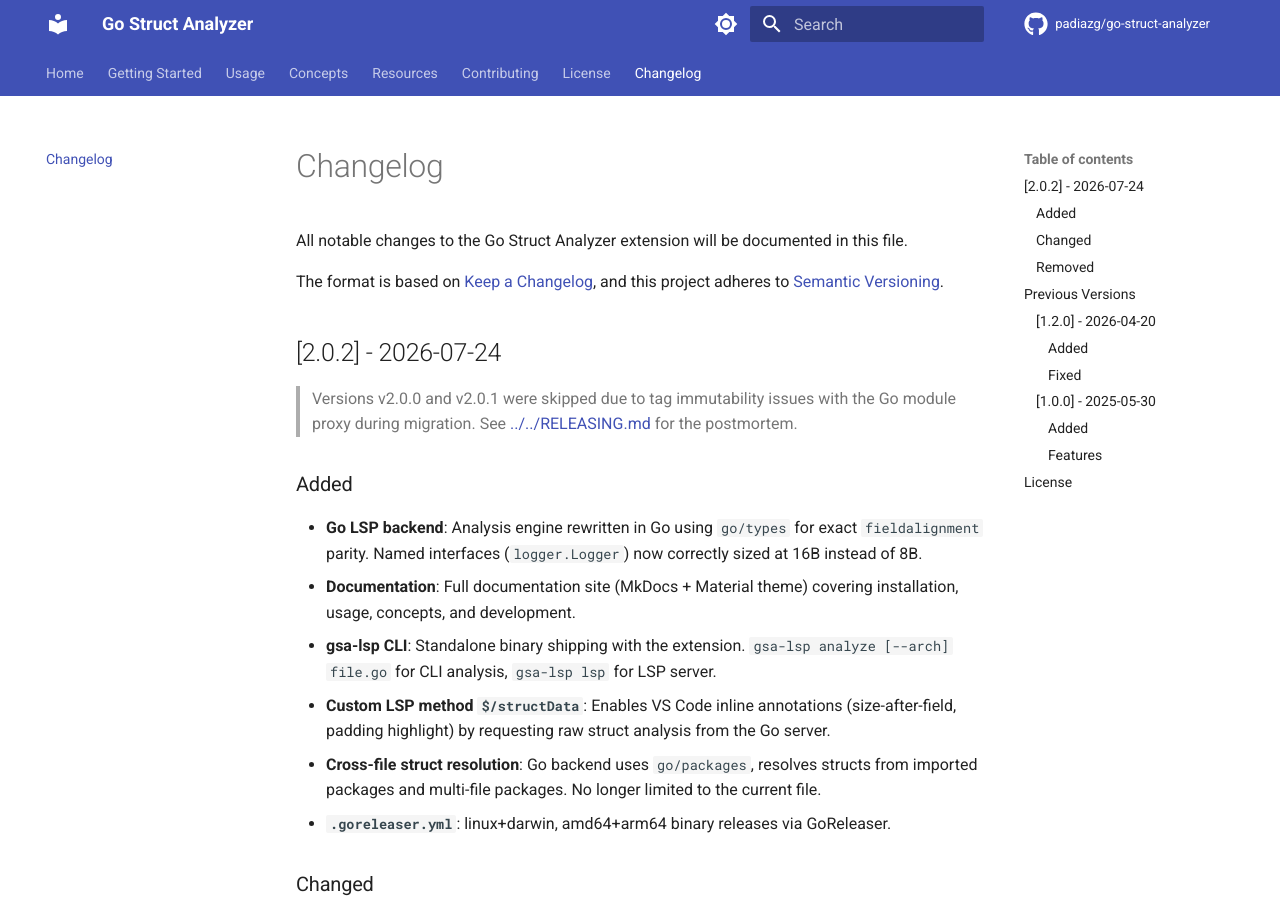
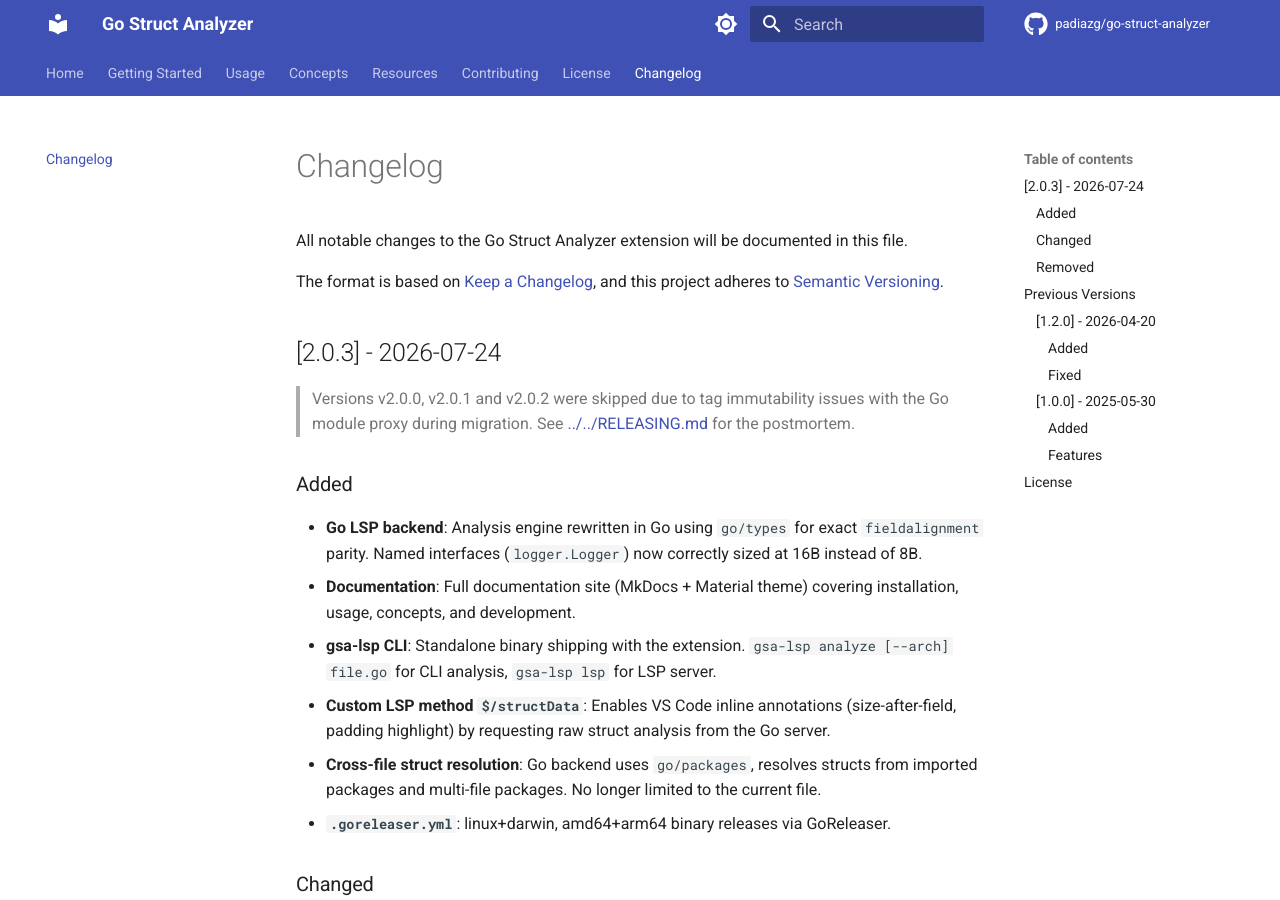
Before and after one commit to padiazg/go-struct-analyzer, an MkDocs documentation site: the page built from doc/docs/changelog.md, in a window 1280 px wide and 900 px high. Built offline with MkDocs 1.6.1 and Material for MkDocs 9.7.7, drawn with Linux system fonts in a browser that asks for light colours; comment, search, counter and statistics services are not loaded.

Commit message:
updated versioning for RC

```diff
--- a/doc/docs/changelog.md
+++ b/doc/docs/changelog.md
@@ -4,9 +4,9 @@ All notable changes to the Go Struct Analyzer extension will be documented in th
 
 The format is based on [Keep a Changelog](https://keepachangelog.com/en/1.0.0/), and this project adheres to [Semantic Versioning](https://semver.org/spec/v2.0.0.html).
 
-## [2.0.2] - 2026-07-24
+## [2.0.3] - 2026-07-24
 
-> Versions v2.0.0 and v2.0.1 were skipped due to tag immutability issues
+> Versions v2.0.0, v2.0.1 and v2.0.2 were skipped due to tag immutability issues
 > with the Go module proxy during migration. See
 > [../../RELEASING.md](../../RELEASING.md) for the postmortem.
 
--- a/package.json
+++ b/package.json
@@ -2,7 +2,7 @@
   "name": "go-struct-analyzer",
   "displayName": "Go Struct Analyzer",
   "description": "Shows size and padding information for Go structs",
-  "version": "2.0.2",
+  "version": "2.0.3",
   "publisher": "PatricioDiaz",
   "author": {
     "name": "Patricio Diaz (padiazg@gmail.com)"
```
Also changed, not shown: CONTRIBUTING.md (+3 -3 lines), RELEASING.md (+1 -1 lines), doc/docs/index.md (+1 -1 lines), README.md, changelog.md.
